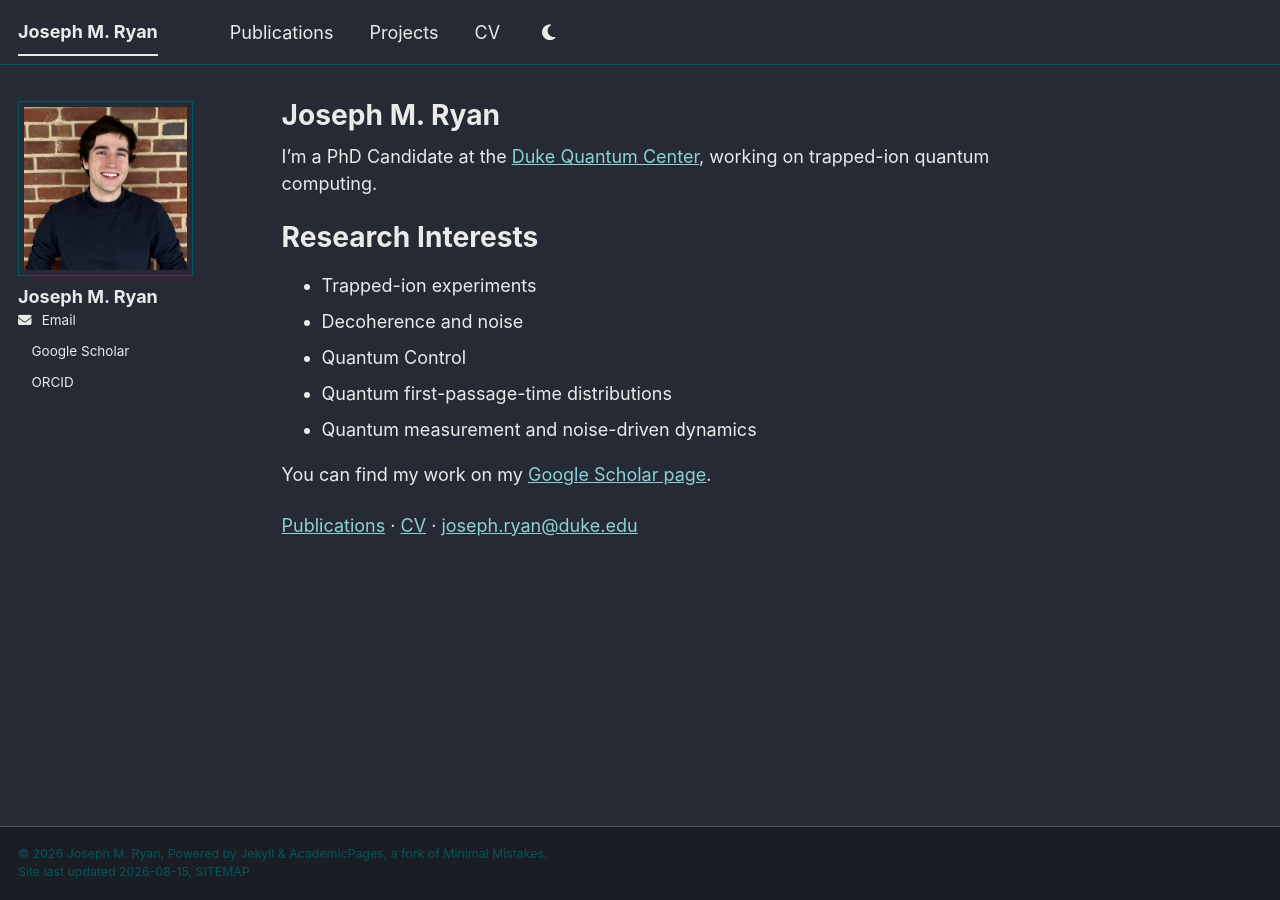
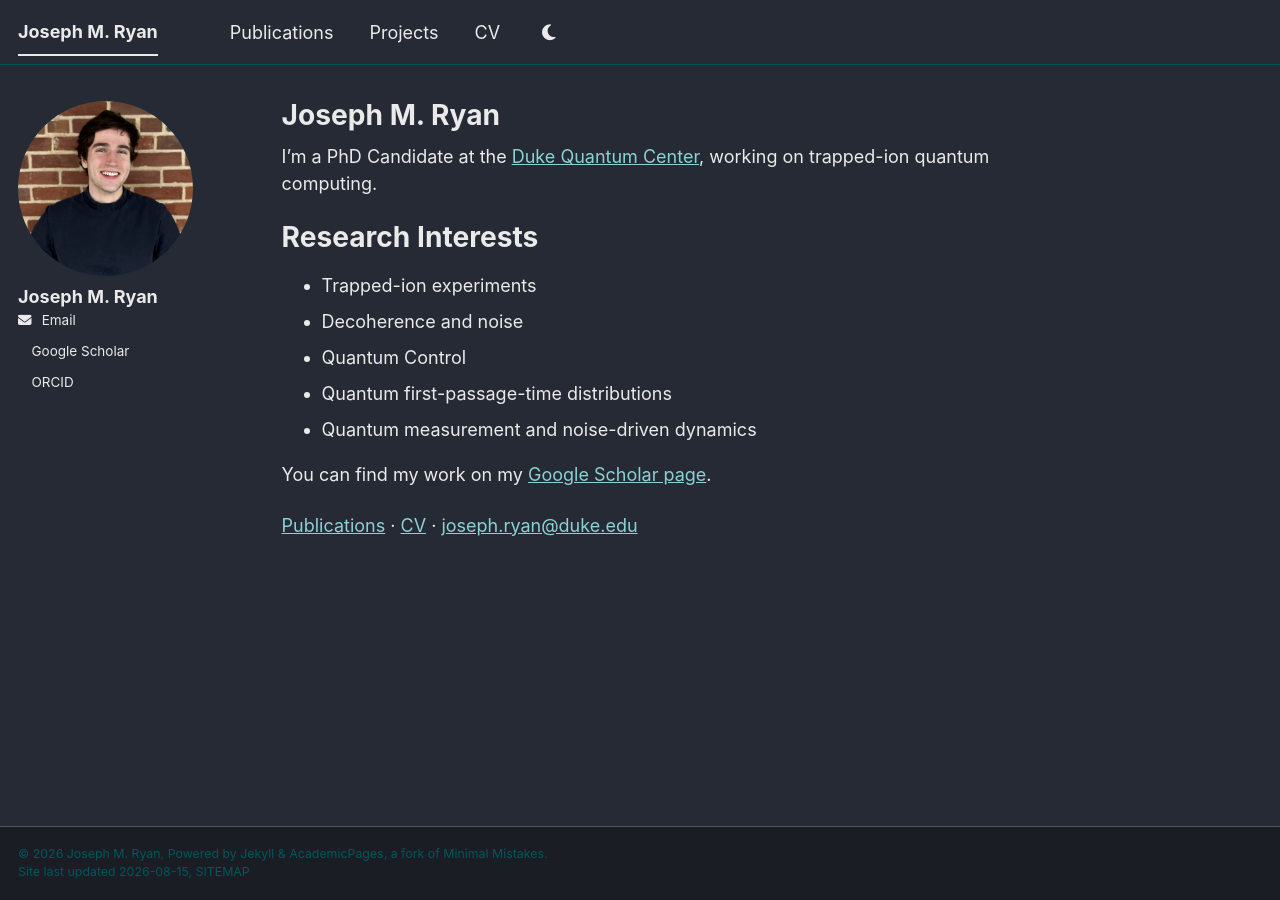
Before and after one commit to joseph-ryan-quantum/joseph-ryan-quantum.github.io, a Jekyll site: the page built from _pages/about.md, in a window 1280 px wide. Built offline with Jekyll 4.4.1, drawn with Linux system fonts in a browser that asks for light colours; a style sheet for code colours, icons or effects is not loaded.

Commit message:
Keep circular photo crop but drop the extra border ring around it

```diff
--- a/_sass/layout/_sidebar.scss
+++ b/_sass/layout/_sidebar.scss
@@ -155,11 +155,7 @@
 
   img {
     max-width: 175px;
-
-    @include breakpoint($large) {
-      padding: 5px;
-      border: 1px solid var(--global-border-color);
-    }
+    border-radius: 50%;
   }
 }
 
```
